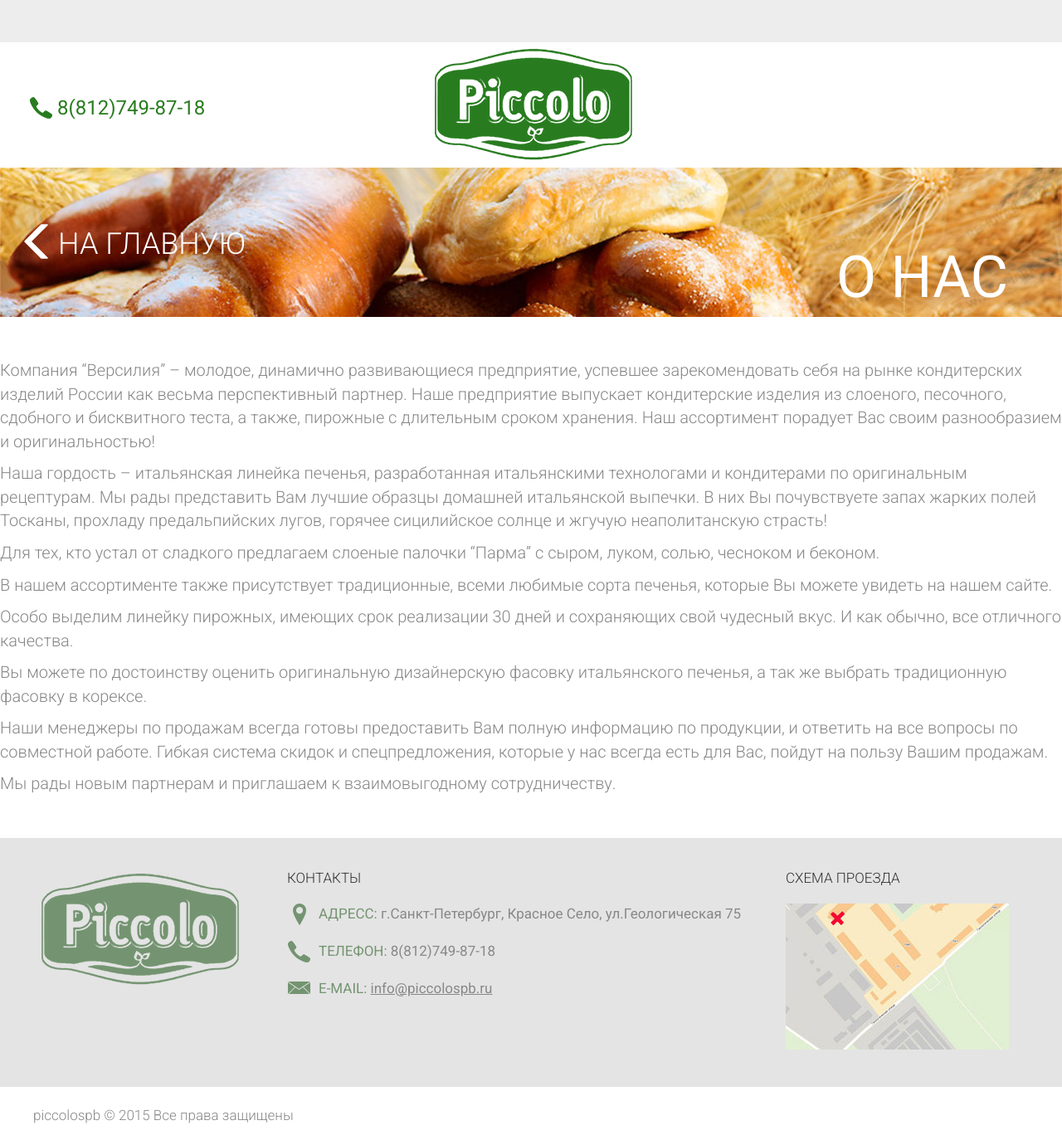
After one commit to mmasterenko/piccolo, a Django app: page /about/ in a window 1280 px wide. The commit adds this page. Shown: the whole page at 83% size. Run offline with Django 3.2, Linux system fonts and the light colour scheme; some libraries are stand-ins or nearby versions.

Commit message:
html: pages about and job added

```diff
--- /dev/null
+++ b/vapp/templates/vapp/about.html
@@ -0,0 +1,34 @@
+{% extends 'vapp/page_base.html' %}
+{% load staticfiles %}
+{% block title %} О НАС {% endblock %}
+
+{% block page_header_text %} О НАС {% endblock %}
+
+{% block content %}
+    <div id="about-page">
+        <p>
+            Компания “Версилия” – молодое, динамично развивающиеся предприятие, успевшее зарекомендовать себя на рынке кондитерских изделий России как весьма перспективный партнер. Наше предприятие выпускает кондитерские изделия из слоеного, песочного, сдобного и бисквитного теста, а также, пирожные с длительным сроком хранения. Наш ассортимент порадует Вас своим разнообразием и оригинальностью!
+        </p>
+        <p>
+            Наша гордость – итальянская линейка печенья, разработанная итальянскими технологами и кондитерами по оригинальным рецептурам. Мы рады представить Вам лучшие образцы домашней итальянской выпечки. В них Вы почувствуете запах жарких полей Тосканы, прохладу предальпийских лугов, горячее сицилийское солнце и жгучую неаполитанскую страсть!
+        </p>
+        <p>
+            Для тех, кто устал от сладкого предлагаем слоеные палочки “Парма” с сыром, луком, солью, чесноком и беконом.
+        </p>
+        <p>
+            В нашем ассортименте также присутствует традиционные, всеми любимые сорта печенья, которые Вы можете увидеть на нашем сайте.
+        </p>
+        <p>
+            Особо выделим линейку пирожных, имеющих срок реализации 30 дней и сохраняющих свой чудесный вкус. И как обычно, все отличного качества.
+        </p>
+        <p>
+            Вы можете по достоинству оценить оригинальную дизайнерскую фасовку итальянского печенья, а так же выбрать традиционную фасовку в корексе.
+        </p>
+        <p>
+            Наши менеджеры по продажам всегда готовы предоставить Вам полную информацию по продукции, и ответить на все вопросы по совместной работе. Гибкая система скидок и спецпредложения, которые у нас всегда есть для Вас, пойдут на пользу Вашим продажам.
+        </p>
+        <p>
+            Мы рады новым партнерам и приглашаем к взаимовыгодному сотрудничеству.
+        </p>
+    </div>
+{% endblock %}
--- a/vapp/templates/vapp/assortiment.html
+++ b/vapp/templates/vapp/assortiment.html
@@ -1,6 +1,6 @@
 {% extends 'vapp/page_base.html' %}
 {% load staticfiles %}
-{% block title %} Assortiment {% endblock %}
+{% block title %} АССОРТИМЕНТ {% endblock %}
 
 {% block head %}
     <script src="{% static 'js/makeup.js' %}"></script>
--- a/vapp/templates/vapp/base.html
+++ b/vapp/templates/vapp/base.html
@@ -75,7 +75,7 @@
                     </div>
                     <div class="phone contacts">
                         <span>ТЕЛЕФОН:</span>
-                        <span>(812)749-87-18</span>
+                        <span>8(812)749-87-18</span>
                     </div>
                     <div class="email contacts">
                         <span>E-MAIL:</span>
--- a/vapp/templates/vapp/main.html
+++ b/vapp/templates/vapp/main.html
@@ -1,16 +1,16 @@
 {% extends 'vapp/base.html' %}
 {% load staticfiles %}
-{% block title %} Main {% endblock %}
+{% block title %} ГЛАВНАЯ {% endblock %}
 
 {% block content %}
     <nav id="main-menu" class="navbar navbar-default">
         <div class="container-fluid">
             <ul class="nav navbar-nav">
                 <li class="x-active"><a href="javascript:void(0)">ГЛАВНАЯ</a></li>
-                <li><a href="javascript:void(0)">О НАС</a></li>
+                <li><a href="{% url 'about' %}">О НАС</a></li>
                 <li><a href="{% url 'assortiment' %}">АССОРТИМЕНТ</a></li>
                 <li><a href="{% url 'news' %}">НОВОСТИ</a></li>
-                <li><a href="javascript:void(0)">ВАКАНСИИ</a></li>
+                <li><a href="{% url 'job' %}">ВАКАНСИИ</a></li>
                 <li><a href="javascript:void(0)">КОНТАКТЫ</a></li>
             </ul>
         </div>
--- a/vapp/templates/vapp/news.html
+++ b/vapp/templates/vapp/news.html
@@ -1,6 +1,6 @@
 {% extends 'vapp/page_base.html' %}
 {% load staticfiles %}
-{% block title %} News {% endblock %}
+{% block title %} НОВОСТИ {% endblock %}
 {% block page_header_text %} НОВОСТИ {% endblock %}
 
 {% block content %}
--- a/vapp/views.py
+++ b/vapp/views.py
@@ -11,3 +11,11 @@ def news(req):
 
 def assortiment(req):
     return render(req, 'vapp/assortiment.html')
+
+
+def about(req):
+    return render(req, 'vapp/about.html')
+
+
+def job(req):
+    return render(req, 'vapp/job.html')
--- a/versilia/static/css/style.css
+++ b/versilia/static/css/style.css
@@ -489,3 +489,33 @@ div.news-block .news-row .news-row-in .date {
     margin-left: 10px;
     margin-right: 19px;
 }
+
+/* * * * * * * *
+ * about-page  *
+ * * * * * * * */
+
+#about-page {
+    margin-top: 50px;
+    color: #888888;
+    font-size: 20px;
+    font-family: Roboto, sans-serif;
+    font-weight: 300;
+}
+
+/* * * * * * * *
+ * job-page  *
+ * * * * * * * */
+
+#job-page {
+    margin-top: 50px;
+    color: #888888;
+    font-size: 20px;
+    font-family: Roboto, sans-serif;
+    font-weight: 300;
+}
+
+#job-page a {
+    color: #287c1f;
+    font-weight: 400;
+    padding-left: 10px;
+}
--- a/versilia/urls.py
+++ b/versilia/urls.py
@@ -22,5 +22,7 @@ urlpatterns = [
 
     url(r'^$', views.main, name='main'),
     url(r'^news/$', views.news, name='news'),
-    url(r'^assortiment/$', views.assortiment, name='assortiment')
+    url(r'^assortiment/$', views.assortiment, name='assortiment'),
+    url(r'^about/$', views.about, name='about'),
+    url(r'^job/$', views.job, name='job')
 ]
```
Also changed, not shown: vapp/templates/vapp/job.html (added, +18 -0 lines).
